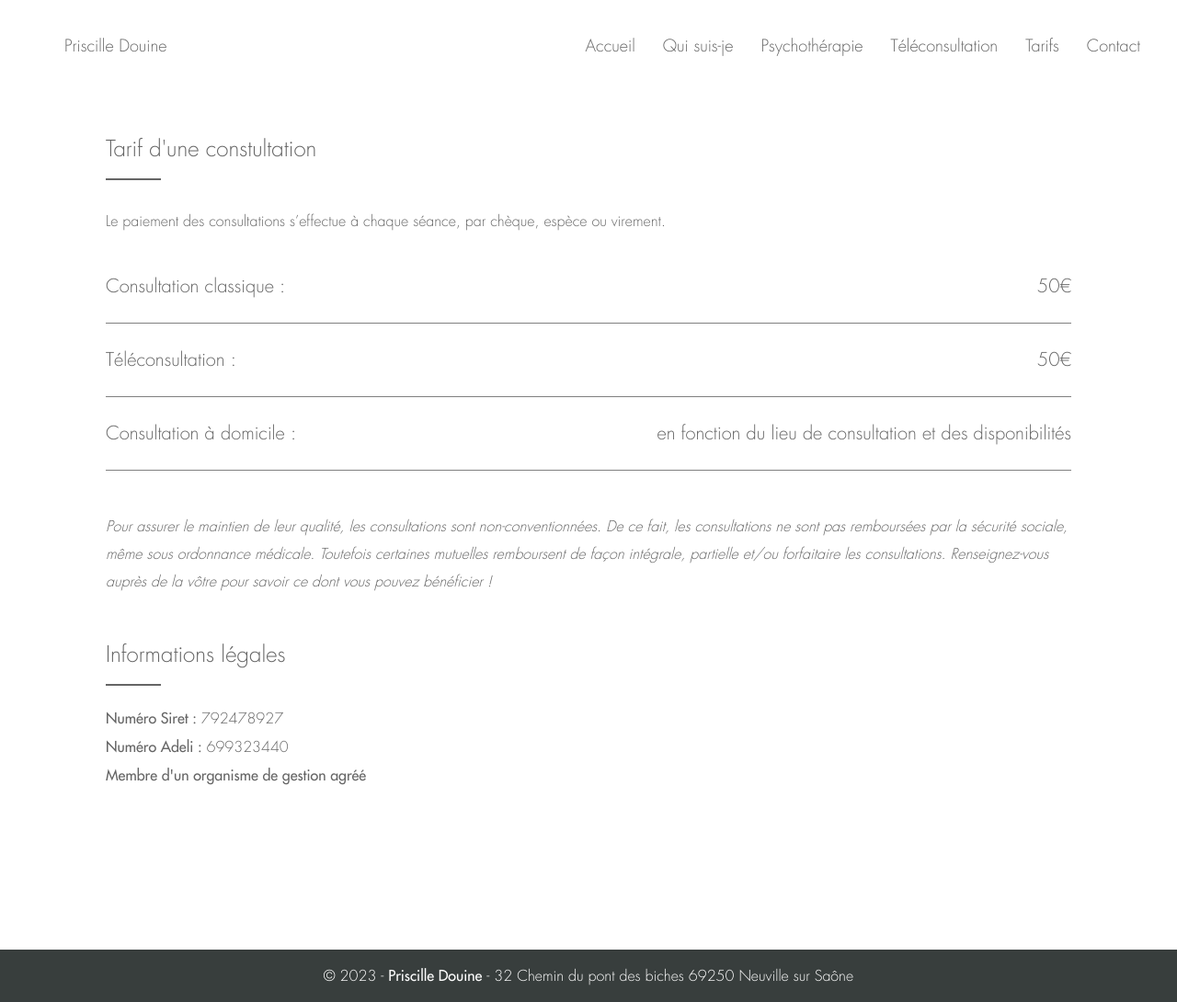
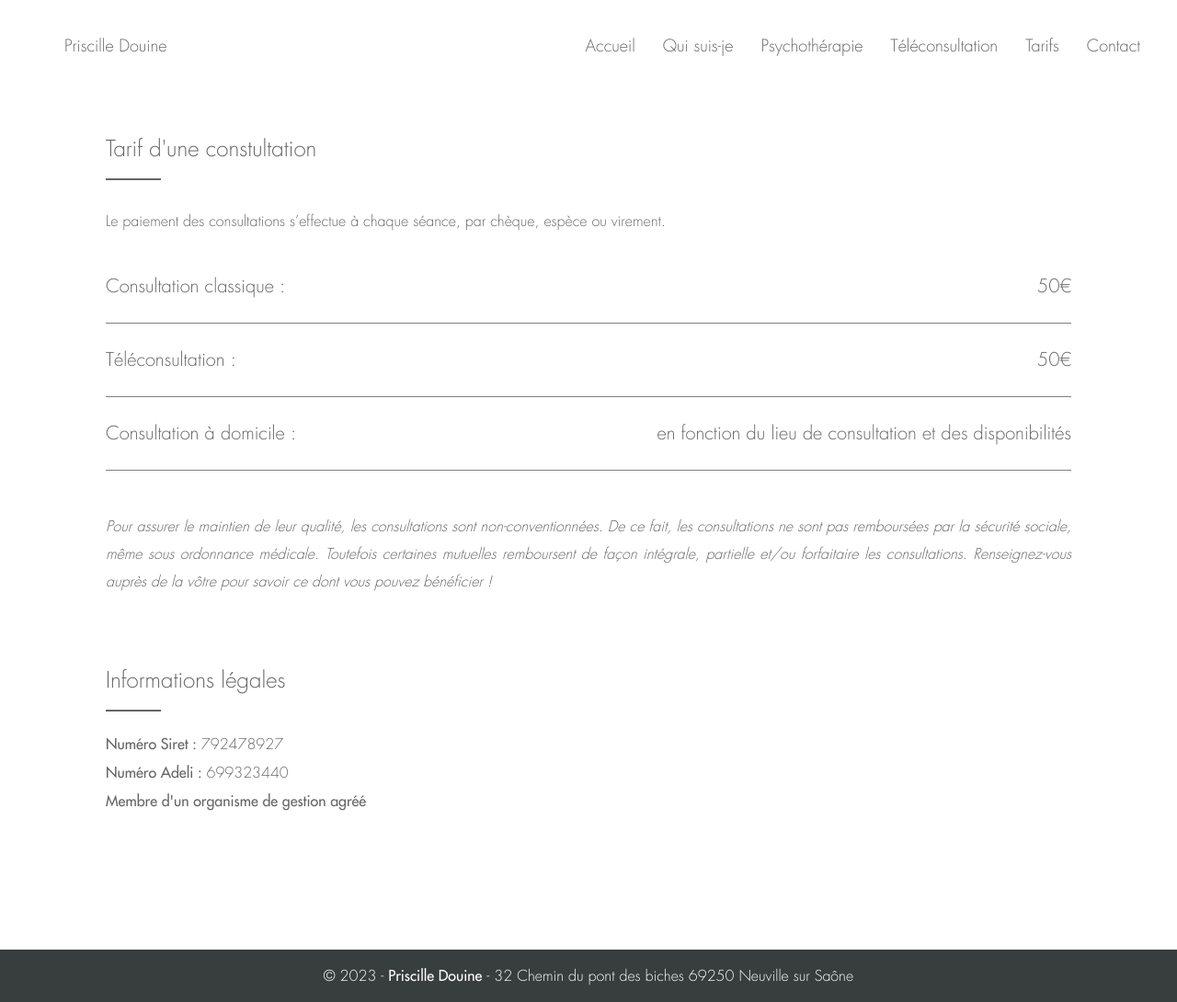
Before and after one commit to florentdouine/psychologue, a Jekyll site: the page built from pricing.html, in a window 1280 px wide and 1090 px high. Shown: the whole window at 92% size. Built offline with Jekyll 4.4.1, drawn with Linux system fonts in a browser that asks for light colours.

Commit message:
Maylis feedbacks

```diff
--- a/_sass/includes/_menu.scss
+++ b/_sass/includes/_menu.scss
@@ -89,6 +89,7 @@
   flex-grow: 2;
   display: flex;
   flex-direction: column;
+  list-style: none;
 }
 
 #popover-menu li {
--- a/_sass/pages/_pricing.scss
+++ b/_sass/pages/_pricing.scss
@@ -4,6 +4,7 @@
     margin: auto;
     border-bottom: solid 1px gray;
     align-items: center;
+    gap: 20px;
 }
 
 #pricing-note {
@@ -18,3 +19,7 @@
 .pricing-title, .pricing-value {
     font-size: $font-size-header-medium;
 }
+
+.pricing-value {
+    text-align: right;
+}
--- a/contact.html
+++ b/contact.html
@@ -60,7 +60,7 @@
         <div class="margin-container">
             <h3 class="line-below">Venir au cabinet</h3>
             <p>
-                Le cabine se situe au:<br/>
+                Le cabinet se situe au:<br/>
                 <strong>32 Chemin du pont des biches</strong><br/>
                 <strong>69250 Neuville sur Saône<br/></strong>
                 <strong>Au Rez-De-Chaussée<br/></strong>
--- a/index.html
+++ b/index.html
@@ -83,7 +83,7 @@
         <div class="margin-container">
             <h3 class="line-below">Venir au cabinet</h3>
             <p>
-                Le cabine se situe au:<br/>
+                Le cabinet se situe au:<br/>
                 <br/>
                 <i>32 Chemin du pont des biches</i><br/>
                 <i>69250 Neuville sur Saône</i><br/>
--- a/pricing.html
+++ b/pricing.html
@@ -13,7 +13,7 @@
                 Le paiement des consultations s’effectue à chaque séance, par chèque, espèce ou virement.
             </p>
             <div class="pricing-details-container">
-                <span class="pricing-title">Consultation classique : </span><span class="pricing-value">50€</span><br/>
+                <span class="pricing-title">Consultation classique : </span><span class="pricing-value">50€</span>
             </div>
             <div class="pricing-details-container">
                 <span class="pricing-title">Téléconsultation : </span><span class="pricing-value">50€</span>
@@ -22,14 +22,16 @@
                 <span class="pricing-title">Consultation à domicile : </span><span class="pricing-value">en fonction du lieu de consultation et des disponibilités</span>
             </div>
 
-            <div id="pricing-note">
+            <div id="pricing-note" class="text-justify">
                 <p>
                     <br/>
                     <i>Pour assurer le maintien de leur qualité, les consultations sont non-conventionnées. De ce fait, les consultations ne sont pas remboursées par la sécurité sociale, même sous ordonnance médicale. Toutefois certaines mutuelles remboursent de façon intégrale, partielle et/ou forfaitaire les consultations. Renseignez-vous auprès de la vôtre pour savoir ce dont vous pouvez bénéficier !</i>
+                    <br/>
+                    <br/>
+                    <br/>
                 </p>
             </div>
 
-            <br/>
             <h3 class="line-below">Informations légales</h3>
             <div>
                 <p>
```
